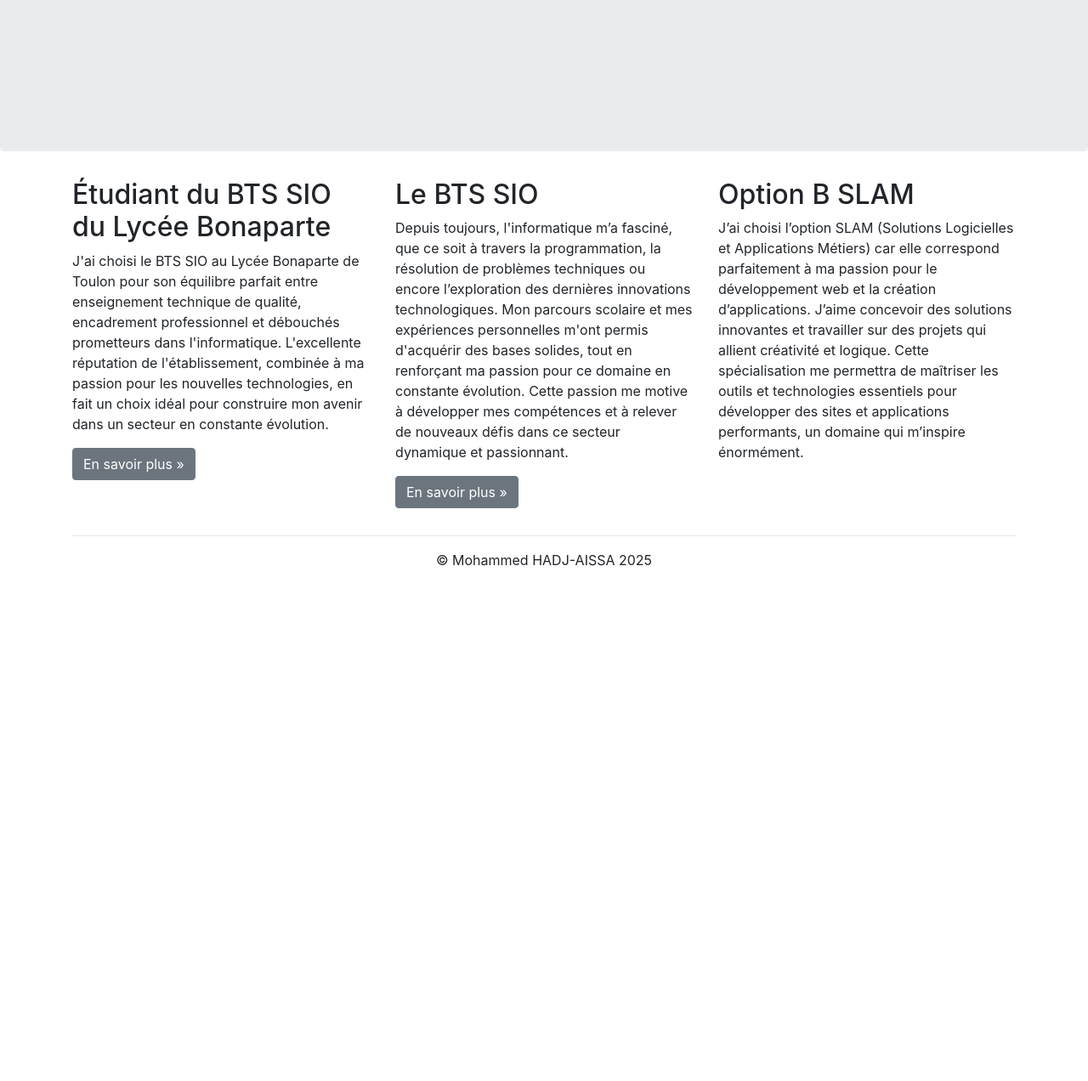
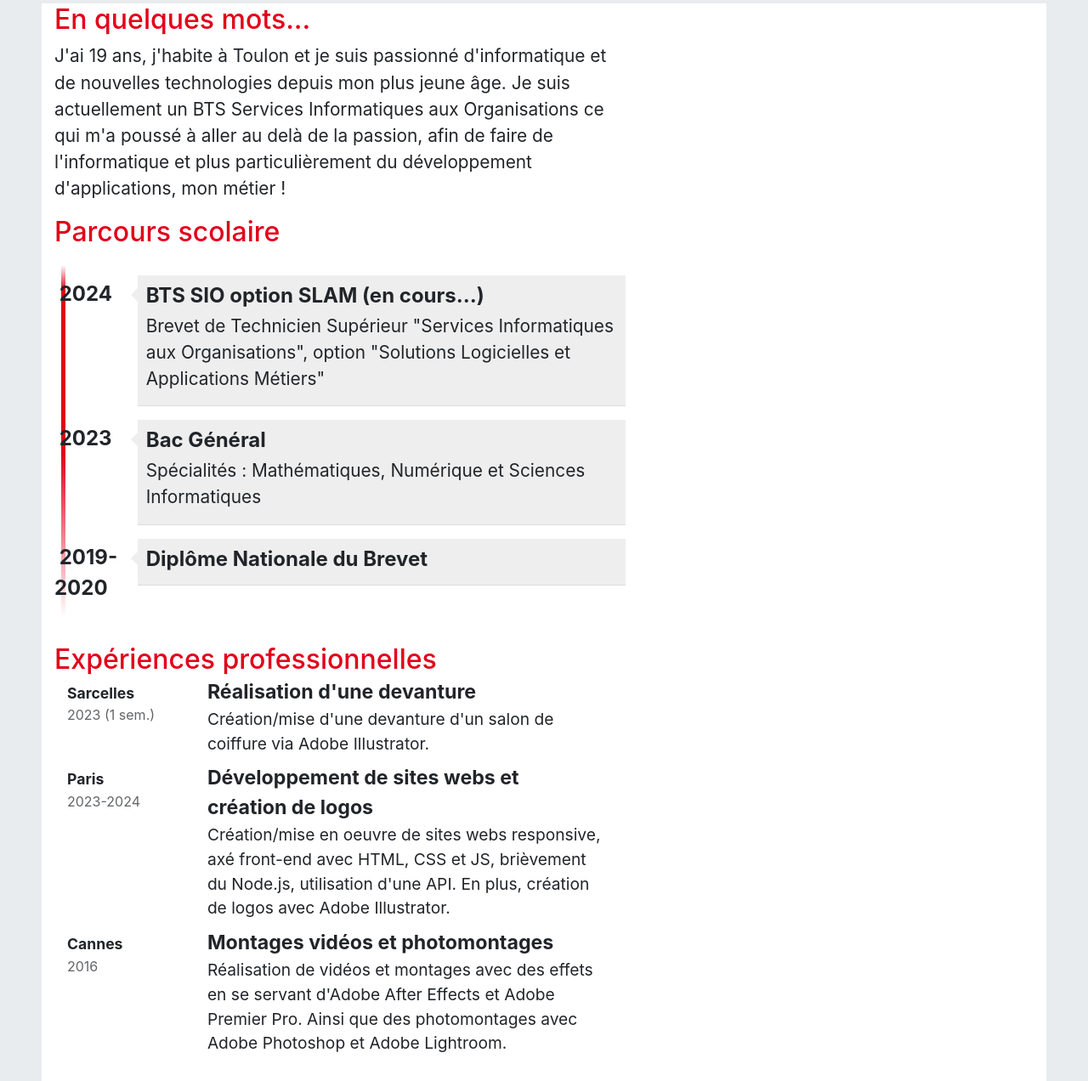
Before and after one commit to MohammedAissa/mohammedaissa.github.io, a plain HTML site: page cv.html in a window 1280 px wide. Shown: the part 1254-2526 px from the top of the page at 85% size. Before the commit the page ends 1941 px from the top, so only its background shows below. Drawn offline with nearby package versions, Linux system fonts and the light colour scheme.

Commit message:
Ajout du CV + Branche "develop"

```diff
--- /dev/null
+++ b/css/cv.css
@@ -0,0 +1,109 @@
+/*
+Click nbfs://nbhost/SystemFileSystem/Templates/Licenses/license-default.txt to change this license
+Click nbfs://nbhost/SystemFileSystem/Templates/ClientSide/css.css to edit this template
+*/
+/*
+    Created on : 5 mars 2025, 21:49:34
+    Author     : moham
+*/
+
+body {
+    padding-top: 50px; }
+.cadreCV {
+    padding-bottom: 15px; background: white; }
+/****************************************
+* En-tête du CV
+****************************************/
+#cv-entete {
+    margin-top: -45px; width: 100%;}
+#cv-photo {
+    width: 172px; height: 172px; border-radius: 50%; overflow: hidden; padding: 5px;
+ background: #eee; display: inline-block; }
+#cv-photo img {
+    width: 160px; height: 160px; border-radius: 50%; }
+#cv-intro h1 {
+    margin: 0; padding: 0; font-size: 2.4em; font-weight: 700;
+ letter-spacing: -1px;}
+#cv-intro h1 span {
+    color: rgb(226,0,26); }
+#cv-intro::after {
+    background: url('images/ligne.png'); /* Dossier "images" est un sous-
+ dossier de "css" (à créer) */
+ width: 100%; height: 3px; margin-top: 15px; content: ''; display: block;}
+
+/****************************************
+* Rubriques
+****************************************/
+.rubrique {
+    margin-bottom: 15px; }
+.rubrique h2 {
+    color: rgb(226,0,26); }
+.rubrique h2::before{
+    margin-right: 5px; }
+.rubrique p{
+    font-size: 1.3em; line-height: 1.5em; }
+/******************************************
+* Parcours scolaire
+******************************************/
+#parcours {
+    margin-top: 20px; position: relative; padding: 1em 0; list-style: none; }
+#parcours::before {
+    width: 5px; height: 100%; position: absolute; left: 7.8px; top: 0;
+ display: block; background: linear-gradient(to bottom, #ffffff 0%,
+ #E2001A 7%, #E2001A, #ffffff 100%); content:""; }
+#parcours li {
+    width: 100%; z-index: 2; position: relative; float: left; }
+#parcours .date .glyphicon-record::before {
+    background: #FFFFFF; color: #555; }
+#parcours .date {
+    width: 75px; background-color: rgba(0, 0, 0, 0); font-size: 1.5em;
+ font-weight: 700; display: inline-block; }
+#parcours .details {
+    width: 325px; display: inline-block; background: #eee;
+ position: relative; padding: 10px 10px 0 10px;
+ border-bottom: 1px solid #ddd; margin: -4px -12px 20px 0; }
+#parcours .details::after {
+    content: ''; position: absolute; top: 15px; right: 0;
+ left: -16px; height: 0; width: 0; border: solid transparent;
+ border-right-color: #eee; border-width: 8px;
+ pointer-events: none; }
+#parcours .details h3{
+    font-size: 1.5em; margin: 0; padding: 0; font-weight: 700; }
+#parcours .details p{
+    font-size: 1.3em; margin-top: 5px; padding: 0; }
+/* Pour empêcher la déformation du parcours scolaire selon la STA */
+@media (min-width: 500px) {
+    #parcours .date {
+    width: 20%; }
+ #parcours .details { width: 80%; }
+}
+@media (min-width: 768px) {
+    #parcours .date {
+        width: 25%; }
+ #parcours .details {
+     width: 75%; }
+}
+@media (min-width: 992px) {
+    #parcours .date {
+        width: 17%; }
+ #parcours .details {
+     width: 83%; }
+}
+@media (min-width: 1200px) {
+    #parcours .date {
+        width: 13%; }
+ #parcours .details {
+     width: 87%; }
+/******************************************
+* Expériences professionnelles
+******************************************/
+.experience {
+    display:flex; margin-bottom: 15px; }
+.experience .lieu {
+    font-size: 1.1em; font-weight: bold; }
+.experience .date {
+    font-size: 1em; opacity: 0.7; }
+.experience .profession {
+    font-size: 1.45em; font-weight: bold; margin-top: -6px; }
+.experience .details {
+    font-size: 1.2em; line-height: 1.5em; }
--- a/index.html
+++ b/cv.html
@@ -8,6 +8,7 @@
         <meta name="author" content="Mohammed HADJ-AISSA">
         <!-- Bootstrap CSS -->
         <link rel="stylesheet" href="https://cdn.jsdelivr.net/npm/bootstrap@4.6.2/dist/css/bootstrap.min.css" integrity="sha384-xOolHFLEh07PJGoPkLv1IbcEPTNtaed2xpHsD9ESMhqIYd0nLMwNLD69Npy4HI+N" crossorigin="anonymous">
+        <link href="./css/cv.css" rel="stylesheet">
         <link rel="icon" href="favicon.ico">
         <title>Portfolio de Mohammed HADJ-AISSA (BTS SIO 2025)</title>
     </head>
@@ -118,10 +119,96 @@
                                 <img src="./images/MohammedAissa.jpg" alt="Ma photo d'identité">
                             </div>
                             <div>
-                                <h1>Bonjour et bienvenu sur mon portfolio</h1>
-                                <p>Je m'appelle Mohammed HADJ-AISSA, j'ai 19 ans et ce site a pour vocation de me présenter en tant que personne, en tant qu'étudiant et condidat à l'obtention du BTS SIO (Services Informatiques aux Organisationsà et en tant que futur professionnel de l'informatique.</p>
+                                <h1>Bonjour, je m'appelle Mohammed et voici mon CV</h1>
                             </div>
                         </div>
+                    </div>
+                </div>
+                <div class="row cadreCV">
+                    <div class="col-xs-12 col-sm-7">
+                        <!-- Partie gauche -->
+                        <div class="rubrique clearfix">
+                            <h2><span class="fa fa-comment"></span> En quelques mots...</h2>
+                            <p>J'ai 19 ans, j'habite à Toulon et je suis passionné d'informatique et de
+                                nouvelles technologies depuis mon plus jeune âge. Je suis actuellement un
+                                BTS Services Informatiques aux Organisations ce qui m'a poussé à aller au
+                                delà de la passion, afin de faire de l'informatique et plus particulièrement
+                                du développement d'applications, mon métier&nbsp;!
+                            </p>
+                        </div>
+                        <div class="rubrique clearfix">
+                            <h2><span class="fa fa-graduation-cap"></span> Parcours scolaire</h2>
+                            <ul id="parcours" class="clearfix">
+                                <li>
+                                    <div class="date float-left">
+                                        <span class="fa fa-stop-circle"></span>&nbsp;2024
+                                    </div>
+                                    <div class="details float-right">
+                                        <h3>BTS SIO option SLAM (en cours...)</h3>
+                                        <p>Brevet de Technicien Supérieur "Services Informatiques aux
+                                            Organisations", option "Solutions Logicielles et Applications
+                                            Métiers"</p>
+                                    </div>
+                                </li>
+                                <li>
+                                    <div class="date float-left">
+                                        <span class="fa fa-stop-circle"></span>&nbsp;2023
+                                    </div>
+                                    <div class="details float-right">
+                                        <h3>Bac Général</h3>
+                                        <p>Spécialités : Mathématiques, Numérique et Sciences Informatiques</p>
+                                    </div>
+                                </li>
+                                <li>
+                                    <div class="date float-left">
+                                        <span class="fa fa-stop-circle"></span>&nbsp;2019-2020
+                                    </div>
+                                    <div class="details float-right">
+                                        <h3>Diplôme Nationale du Brevet</h3>
+                                        <p></p>
+                                    </div>
+                                </li>
+                            </ul>
+                        </div>
+                        <div class="rubrique clearfix">
+                            <h2><span class="fa fa-briefcase"></span> Expériences professionnelles</h2>
+                            <div class="experience clearfix">
+                                <div class="col-3">
+                                    <div class="lieu">Sarcelles</div>
+                                    <div class="date">2023 (1 sem.)</div>
+                                </div>
+                                <div class="col-9">
+                                    <div class="profession">Réalisation d'une devanture</div>
+                                    <div class="details">Création/mise d'une devanture d'un salon de coiffure via Adobe Illustrator.
+                                    </div>
+                                </div>
+                            </div>
+                            <div class="experience clearfix">
+                                <div class="col-3">
+                                    <div class="lieu">Paris</div>
+                                    <div class="date">2023-2024</div>
+                                </div>
+                                <div class="col-9">
+                                    <div class="profession">Développement de sites webs et création de logos</div>
+                                    <div class="details">Création/mise en oeuvre de sites webs responsive, axé front-end avec HTML, CSS et JS, brièvement du Node.js, utilisation d'une API. En plus, création de logos avec Adobe Illustrator.
+                                    </div>
+                                </div>
+                            </div>
+                            <div class="experience clearfix">
+                                <div class="col-3">
+                                    <div class="lieu">Cannes</div>
+                                    <div class="date">2016</div>
+                                </div>
+                                <div class="col-9">
+                                    <div class="profession">Montages vidéos et photomontages</div>
+                                    <div class="details">Réalisation de vidéos et montages avec des effets en se servant d'Adobe After Effects et Adobe Premier Pro. Ainsi que des photomontages avec Adobe Photoshop et Adobe Lightroom.
+                                    </div>
+                                </div>
+                            </div>
+                        </div>
+                    </div>
+                    <div class="col-xs-12 col-sm-5">
+                        <!-- Partie droite -->
                     </div>
                 </div>
             </div>
@@ -147,7 +234,7 @@
                         </p>
                     </div>
                     <div class="col-lg-4">
-                        <h2>Option B SLAM</h2>
+                        <h2>Option A SLAM</h2>
                         <p>J’ai choisi l’option SLAM (Solutions Logicielles et Applications Métiers) car elle correspond parfaitement à ma passion pour le développement web et la création d’applications. J’aime concevoir des solutions innovantes et travailler sur des projets qui allient créativité et logique. Cette spécialisation me permettra de maîtriser les outils et technologies essentiels pour développer des sites et applications performants, un domaine qui m’inspire énormément.
                         </p>
                     </div>
```
